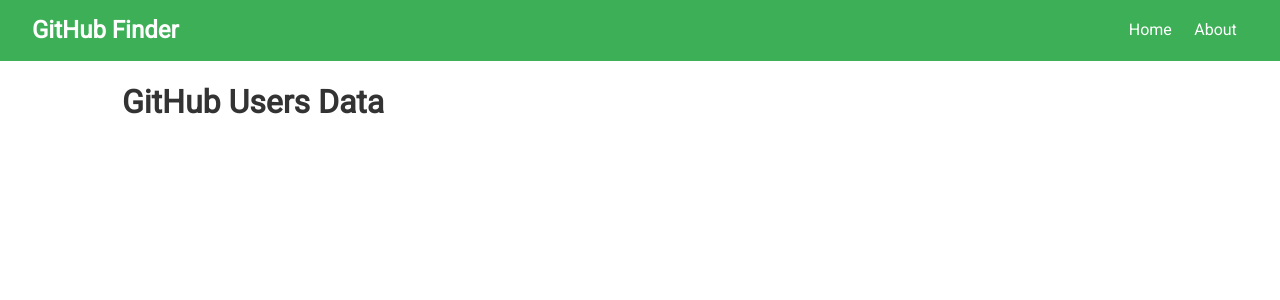
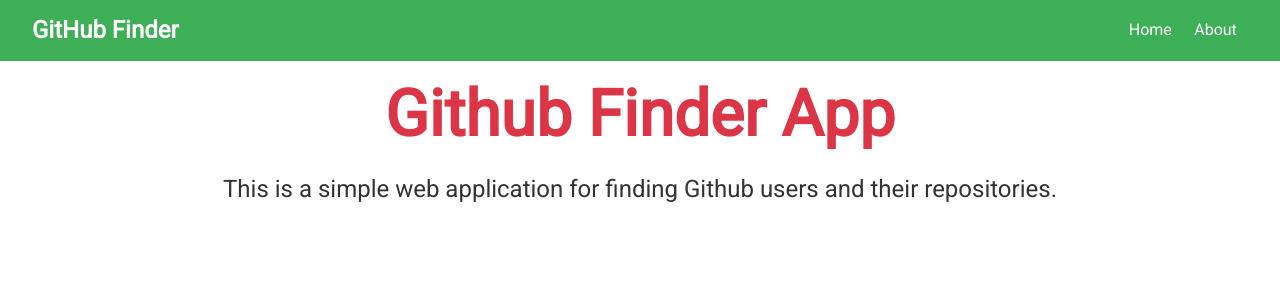
Before and after one commit to Pham-Gia-Bao1/MIDTERM_3-PROJECT, a React (Create React App) app: page /about in a window 1280 px wide. Shown: the top 300 px of the page. Built offline with nearby package versions, Linux system fonts and the light colour scheme; the HTML template or start-up script is replaced by a standard one.

Commit message:
add user component

```diff
--- a/src/App.js
+++ b/src/App.js
@@ -3,19 +3,26 @@
 import "./App.css";
 import Navbar from "./components/layout/Navbar";
 import Search from "./components/users/Search";
+import User from "./components/users/User";
+import About from "./components/pages/About";
+import NotFound from "./components/pages/NotFound";// App.js
 const App = () => {
   return (
     <div className="App">
       <Router>
         <Navbar />
         <div className="container">
-          <h1>GitHub Users Data</h1>
           <Switch>
             <Route exact path="/" component={Search} />
+            <Route exact path="/about" component={About} />
+            {/* Add this line to specify the routing*/}
+            <Route exact path="/user/:id" component={User} />
+            <Route path="/*" component={NotFound}></Route>
           </Switch>
         </div>
       </Router>
     </div>
   );
 };
+
 export default App;
--- a/src/components/layout/Navbar.jsx
+++ b/src/components/layout/Navbar.jsx
@@ -1,4 +1,5 @@
 import React from "react";
+import { Link } from "react-router-dom";
 const Navbar = () => {
   return (
     <nav className="navbar bg-success">
@@ -7,8 +8,8 @@
       </h1>
       <ul>
         <li>
-          <a href="#>">Home</a>
-          <a href="#>">About</a>
+          <Link to="/">Home</Link>
+          <Link to="/about">About</Link>
         </li>
       </ul>
     </nav>
--- /dev/null
+++ b/src/components/pages/About.jsx
@@ -0,0 +1,16 @@
+// About.js
+import React from "react";
+const About = () => {
+  return (
+    <div className="all-center">
+      <div className="textclass">
+        <h1 className="x-large text-primary">Github Finder App</h1>
+        <p className="lead">
+          This is a simple web application for finding Github users and their
+          repositories.
+        </p>
+      </div>
+    </div>
+  );
+};
+export default About;
--- /dev/null
+++ b/src/components/pages/NotFound.jsx
@@ -0,0 +1,13 @@
+// NotFound.js
+import React from "react";
+const NotFound = () => {
+  return (
+    <div className="all-center">
+      <h1 className="x-large text-danger">404 - Page Not Found</h1>
+      <p className="lead">
+        Sorry, the page you are looking for does not exist.
+      </p>
+    </div>
+  );
+};
+export default NotFound;
```
Also changed, not shown: src/components/users/User.jsx (added).
